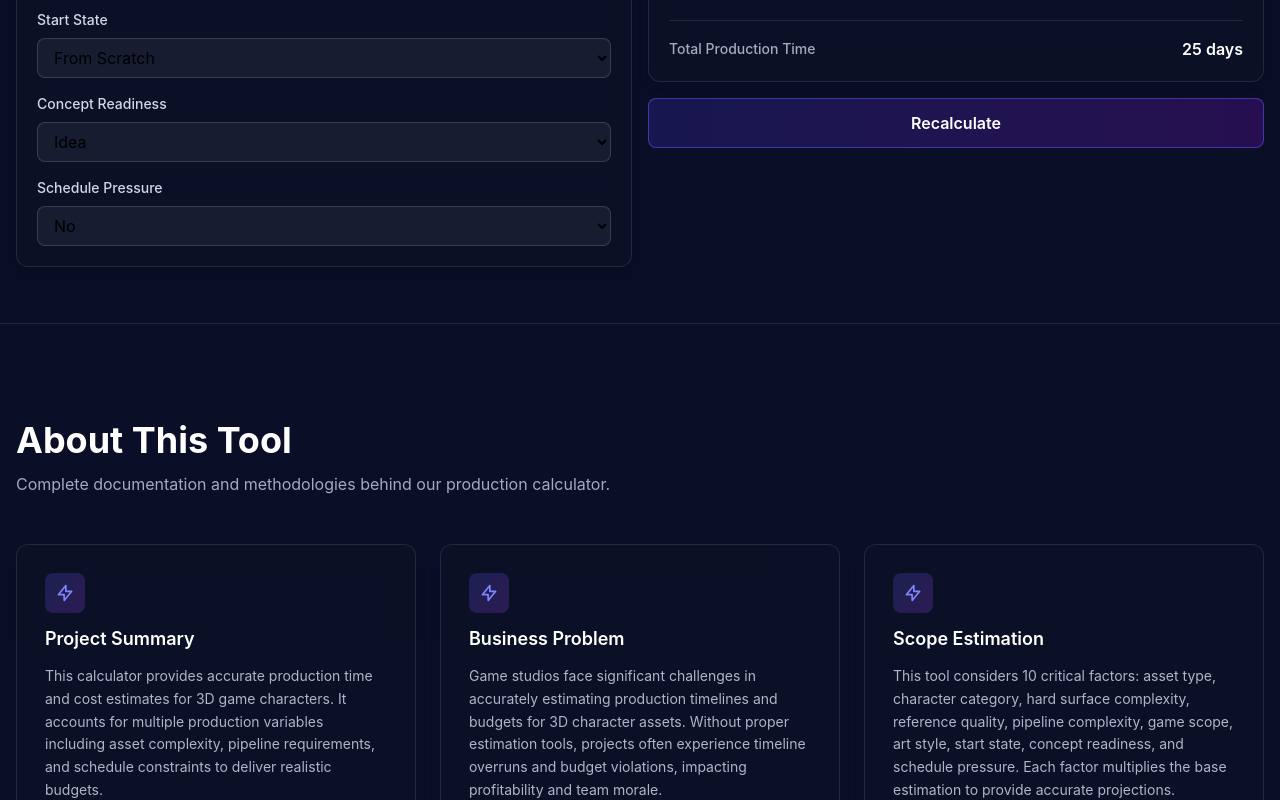
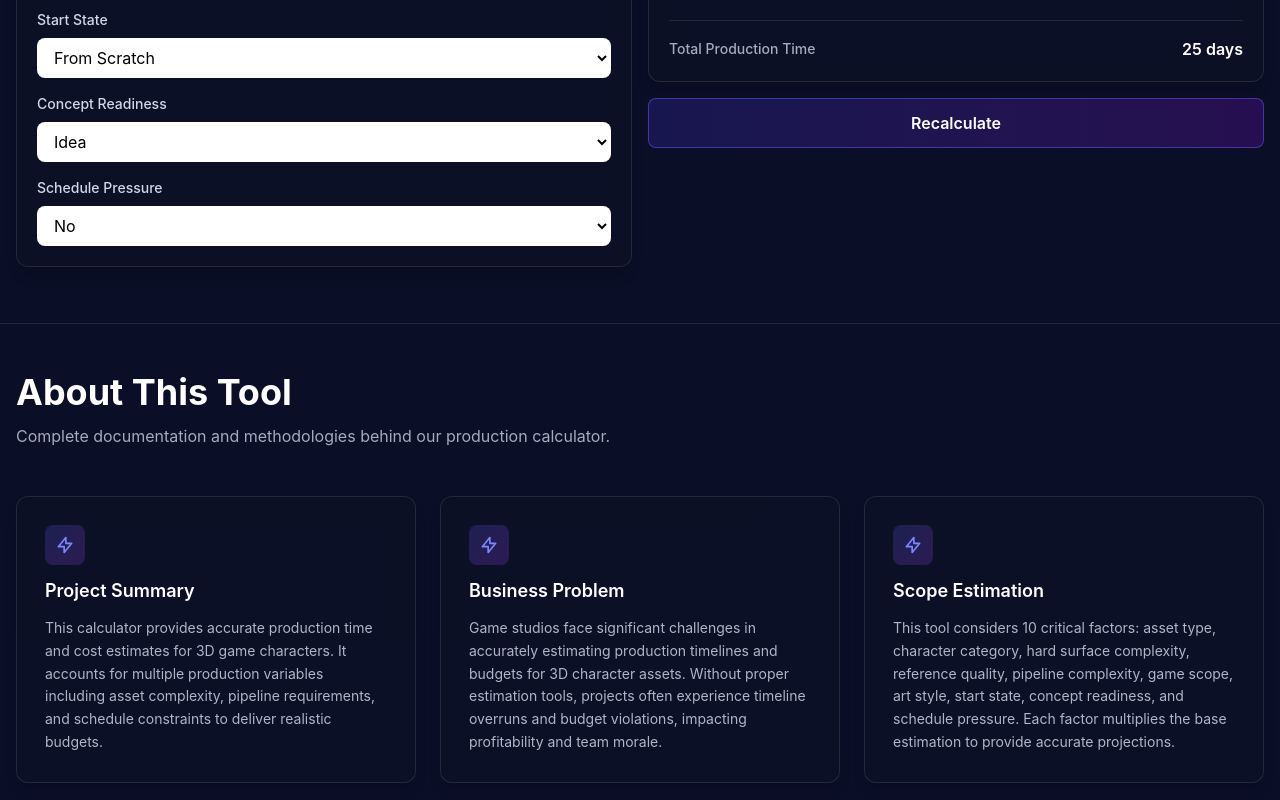
Before and after one commit to aleksasandre/new, a Next.js app: page / in a window 1280 px wide. Shown: the part 1140-1940 px from the top of the page. Built offline with nearby package versions, Linux system fonts and the light colour scheme.

Commit message:
feat: adjust padding and update select input styles in components
Co-authored-by: aleksasandre <298023477+aleksasandre@users.noreply.github.com>

```diff
--- a/components/information-sections.tsx
+++ b/components/information-sections.tsx
@@ -48,7 +48,7 @@ export function InformationSections() {
   ]
 
   return (
-    <section className="bg-background/50 px-4 py-16 sm:py-20 md:py-24">
+    <section className="bg-background/50 px-4 py-8 sm:py-10 md:py-12">
       <div className="mx-auto max-w-7xl">
         <div className="mb-12">
           <h2 className="mb-3 text-3xl font-bold text-white sm:text-4xl">
--- a/components/input-form.tsx
+++ b/components/input-form.tsx
@@ -90,7 +90,7 @@ export function InputForm({ formData, onChange }: InputFormProps) {
               <select
                 value={formData[field.name] || ''}
                 onChange={(e) => handleChange(field.name, e.target.value)}
-                className="w-full rounded-lg border border-white/15 bg-white/5 px-3 py-2 text-black transition-all duration-200 hover:bg-white/10 hover:border-white/25 focus:outline-none focus:ring-2 focus:ring-indigo-500/50 focus:border-indigo-500/50"
+                className="w-full rounded-lg border border-white/15 bg-white px-3 py-2 text-black transition-all duration-200 hover:bg-white hover:border-white/25 focus:outline-none focus:ring-2 focus:ring-indigo-500/50 focus:border-indigo-500/50"
               >
                 {field.options.map((option) => (
                   <option key={option} value={option}>
```
